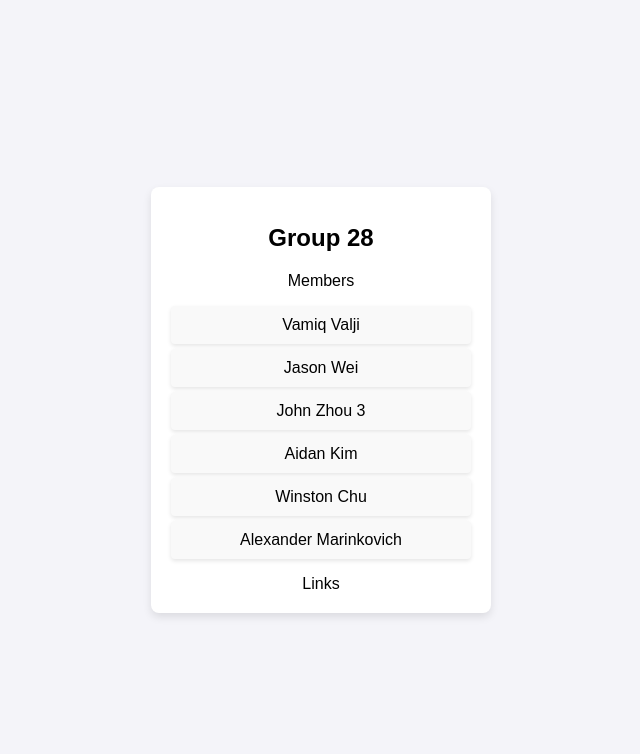
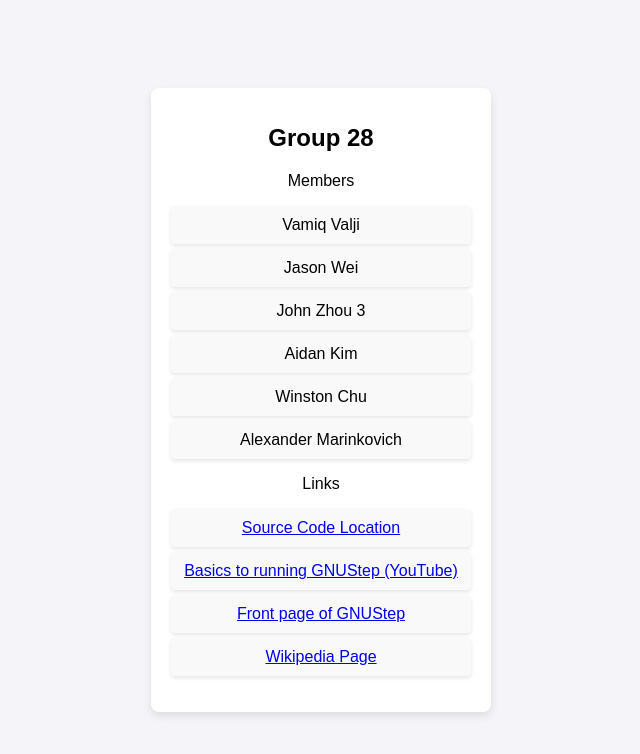
Before and after one commit to VamiqValji/CISC322-GROUP28, a plain HTML site: page index.html in a window 1280 px wide. Shown: the whole page, without its empty margins (319-959 px from the left). Drawn offline with Linux system fonts and the light colour scheme.

Commit message:
added links

```diff
--- a/index.html
+++ b/index.html
@@ -53,6 +53,12 @@
       <li>Alexander Marinkovich</li>
     </ul>
     Links
+    <ul class="members">
+        <li><a href="https://github.com/VamiqValji/CISC322-GROUP28/">Source Code Location</a></li>
+        <li><a href="https://www.youtube.com/watch?v=ufQCXEbp5Os">Basics to running GNUStep (YouTube)</a></li>
+        <li><a href="https://www.gnustep.org/">Front page of GNUStep</a></li>
+        <li><a href="https://en.wikipedia.org/wiki/GNUstep ">Wikipedia Page</a></li>
+      </ul>
   </div>
 </body>
 </html>
```
